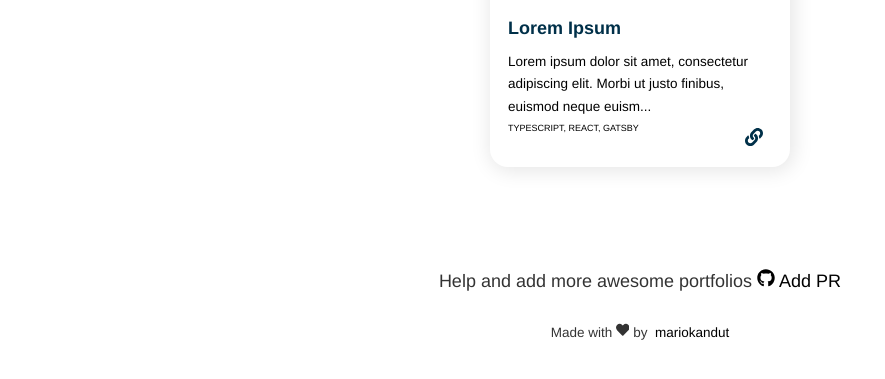
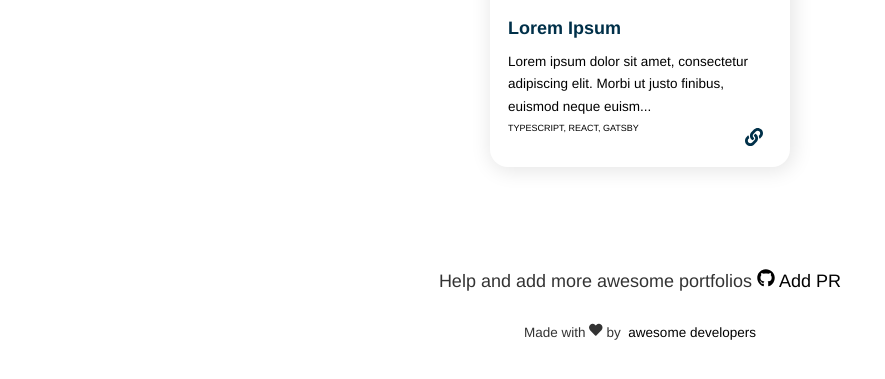
Before and after one commit to mariokandut/awesome-portfolio.com, a Gatsby site: page / in a window 1280 px wide. Shown: the part 735-1114 px from the top of the page, without its empty margins (0-885 px from the left). Built offline with nearby package versions, Linux system fonts and the light colour scheme; Gatsby itself is replaced by a stand-in of ours.

Commit message:
fix footer

```diff
--- a/src/components/Footer.jsx
+++ b/src/components/Footer.jsx
@@ -41,7 +41,7 @@
             target="_blank"
             rel="noopener noreferrer"
           >
-            mariokandut
+            awesome developers
           </a>
         </Text>
       </FlexDiv>
```
